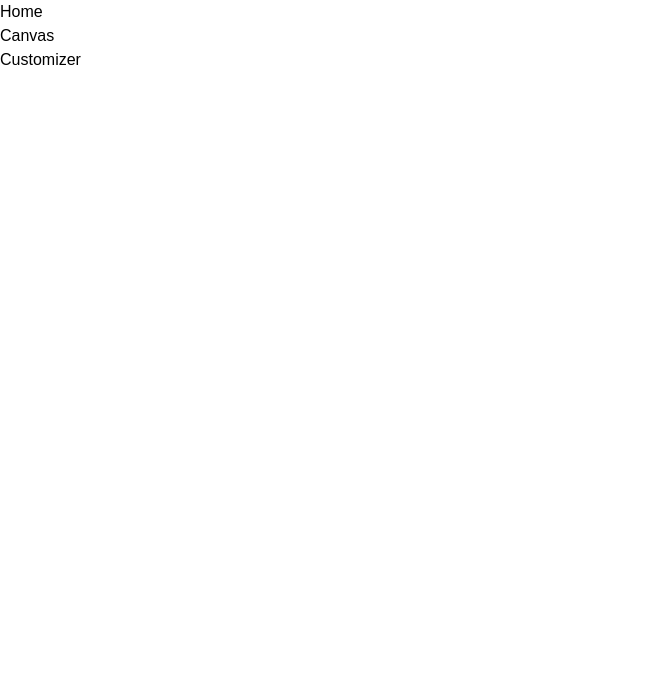
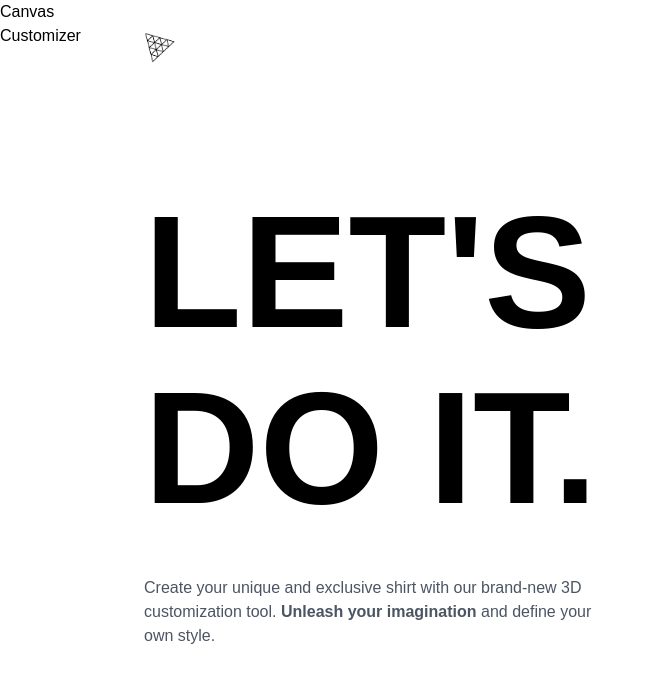
Before and after one commit to fahad39/3DWebapp, a React (Vite) app in the folder client/: page / in a window 1280 px wide. Shown: the top 682 px of the page, without its empty margins (0-654 px from the left). Built offline with nearby package versions, Linux system fonts and the light colour scheme; a web font is replaced by a local one.

Commit message:
working on home page

```diff
--- a/client/src/pages/Home.jsx
+++ b/client/src/pages/Home.jsx
@@ -1,7 +1,49 @@
 import React from "react";
+import { motion, AnimatePresence } from "framer-motion";
+import { useSnapshot } from "valtio";
+import state from "../store";
+import {
+  headContainerAnimation,
+  headContentAnimation,
+  headTextAnimation,
+  slideAnimation,
+} from "../config/motion";
 
 const Home = () => {
-  return <div>Home</div>;
+  const snap = useSnapshot(state);
+  return (
+    <AnimatePresence>
+      {snap.intro && (
+        <motion.section className="home" {...slideAnimation("left")}>
+          <motion.header {...slideAnimation("down")}>
+            <img
+              src="./threejs.png"
+              alt="logo"
+              className="h-8 w-8 object-contain"
+            />
+          </motion.header>
+          <motion.div className="home-content" {...headContainerAnimation}>
+            <motion.div {...headTextAnimation}>
+              <h1 className="head-text">
+                LET'S <br className="xl:block hidden" />
+                DO IT.
+              </h1>
+            </motion.div>
+            <motion.div
+              {...headContentAnimation}
+              className="flex flex-col gap-5"
+            >
+              <p className="max-w-md font-normal text-gray-600 text-base">
+                Create your unique and exclusive shirt with our brand-new 3D
+                customization tool. <strong>Unleash your imagination</strong>{" "}
+                and define your own style.
+              </p>
+            </motion.div>
+          </motion.div>
+        </motion.section>
+      )}
+    </AnimatePresence>
+  );
 };
 
 export default Home;
--- /dev/null
+++ b/client/src/store/index.js
@@ -0,0 +1,13 @@
+import React from "react";
+import { proxy } from "valtio";
+
+const state = proxy({
+  intro: true,
+  color: "#EFBD48",
+  isLogoTexture: true,
+  isFullTexture: false,
+  logoDecal: "./threejs.png",
+  fullDecal: "./threejs.png",
+});
+
+export default state;
```
